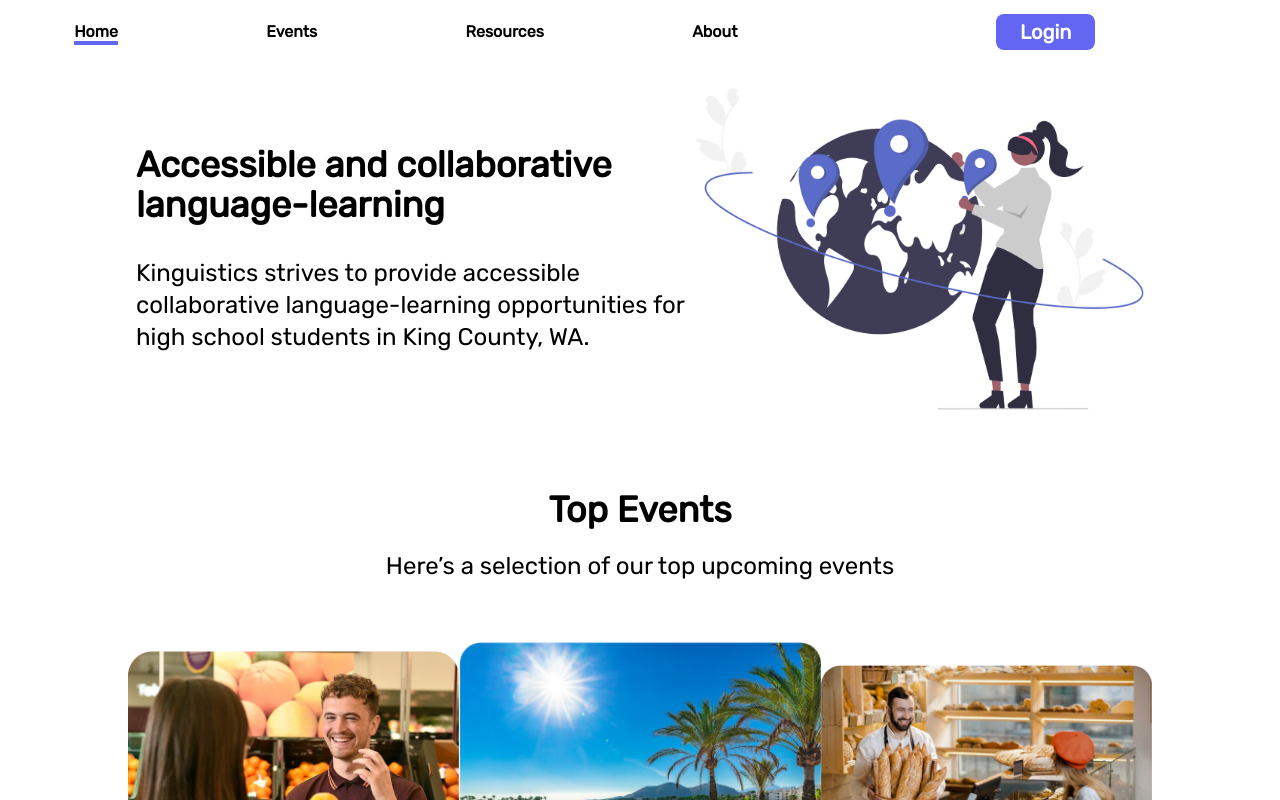
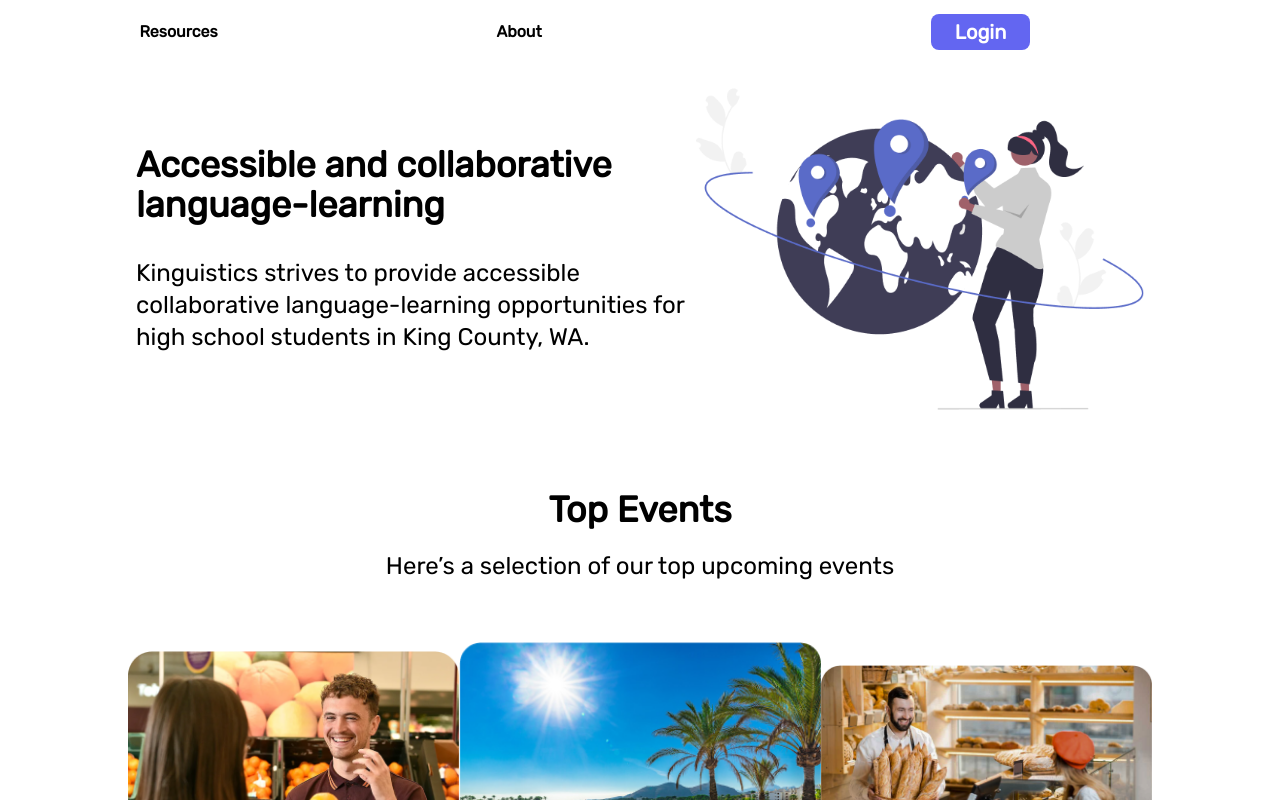
Before and after one commit to UW-INFO442-AU23/jelly-cats, a React (Create React App) app: page /home in a window 1280 px wide. Shown: the top 800 px of the page. Built offline with nearby package versions, Linux system fonts and the light colour scheme; no server answers.

Commit message:
testing if changes are being rendered

```diff
--- a/src/components/Navbar/Navbar.js
+++ b/src/components/Navbar/Navbar.js
@@ -24,9 +24,9 @@ export function Navbar(props) {
                                 <img className="mr-2 cursor-pointer h-7" src={`${!toggle ? nav : x}`} alt="Navigation" onClick={() => setToggle(!toggle)} />
                                 <div className={`text-center absolute left-1/2 transform -translate-x-1/2 mt-2 w-28 bg-white divide-y divide-gray-100 rounded-lg shadow dark:bg-indigo-500 ${toggle ? 'block' : 'hidden'}`}>
                                     <ul className="py-2 text-sm text-gray-700 dark:text-gray-200">
-                                        <li>
-                                            <Link to="/home" className="block px-4 py-2 font-bold hover:bg-gray-100 dark:hover:bg-gray-600 dark:hover:text-white">Home</Link>
-                                        </li>
+                                        {/* <li>
+                                            <Link to="/" className="block px-4 py-2 font-bold hover:bg-gray-100 dark:hover:bg-gray-600 dark:hover:text-white">Home</Link>
+                                        </li> */}
                                         <li>
                                             <Link to="/events" className="block px-4 py-2 font-bold hover:bg-gray-100 dark:hover:bg-gray-600 dark:hover:text-white">Events</Link>
                                         </li>
@@ -70,12 +70,12 @@ export function Navbar(props) {
                             {/*Changing navbar logo icon to "Kinguistics"
                             <Link to="/home" className={`font-black text-2xl ${location.pathname === '/home' ? '' : ''}`} >Kinguistics</Link>
                         </li> */}
-                        <li>
+                        {/* <li>
                             <Link to="/home" className={`font-bold ${location.pathname === '/home' ? 'border-b-4 border-indigo-500' : ''}`} >Home</Link>
-                        </li>
-                        <li>
+                        </li> */}
+                        {/* <li>
                             <Link to="/events" className={`font-bold ${location.pathname === '/events' ? 'border-b-4 border-indigo-500' : ''}`} >Events</Link>
-                        </li>
+                        </li> */}
                         <li>
                             <Link to="/resources" className={`font-bold ${location.pathname === '/resources' ? 'border-b-4 border-indigo-500' : ''}`} >Resources</Link>
                         </li>
```
